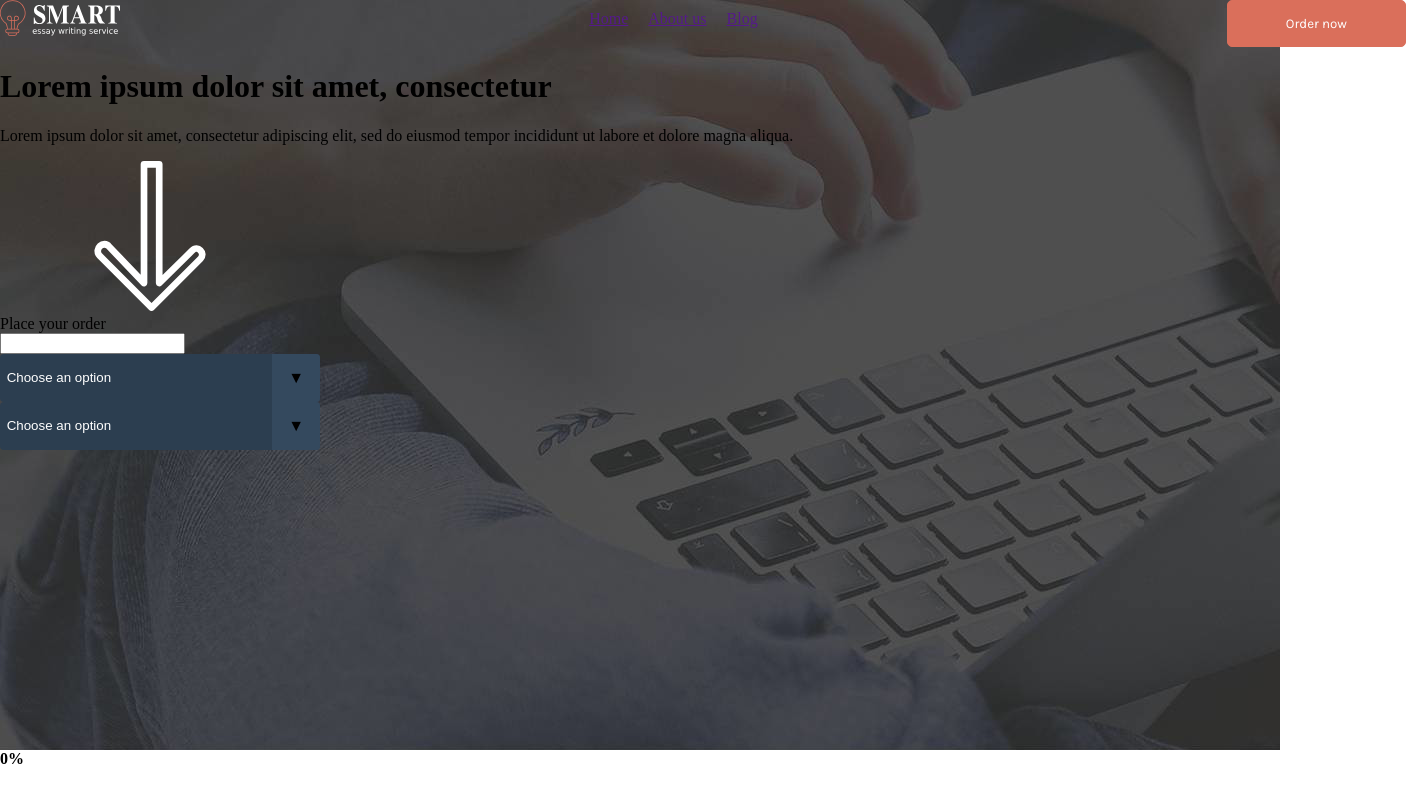
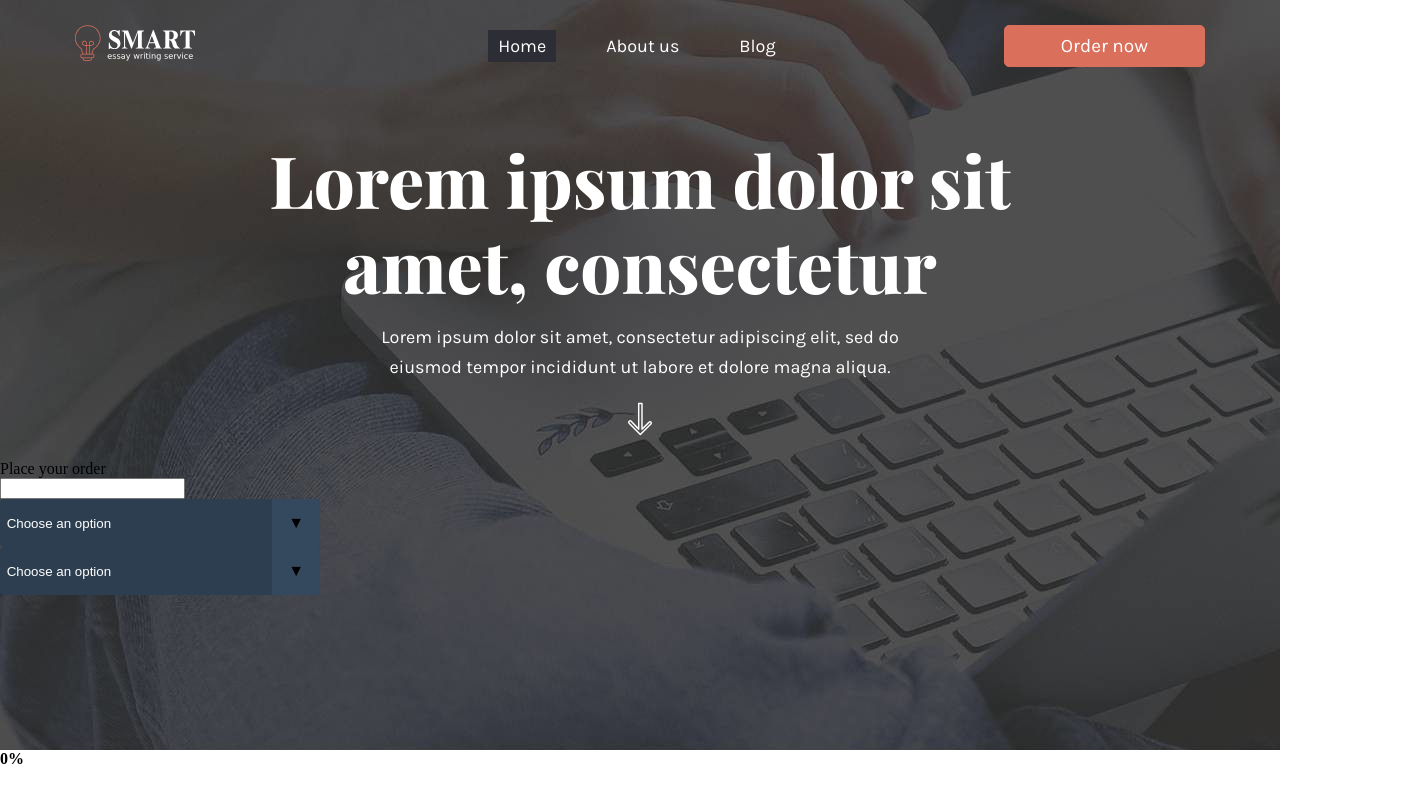
Before and after one commit to RaptorII/smartpluss.loc, a website: page src/index.njk in a window 1280 px wide. Shown: the whole page, 1406 px wide, since content can reach past the window. Drawn offline with nearby package versions, Linux system fonts and the light colour scheme; files that its build step writes are made by us from their sources; files whose address does not match are found by name.

Commit message:
work at main

```diff
--- a/src/less/_variables.less
+++ b/src/less/_variables.less
@@ -1,6 +1,9 @@
+// colors
 @color-orange: #da6f5b;
-@color-white: #ffffff;
+@color-white: #fff;
+@colo-black: #000;
 
+//fonts
 @font-karla: "Karla", sans-serif;
 @font-play: "PlayfairDisplay", sans-serif;
 
--- a/src/less/main.less
+++ b/src/less/main.less
@@ -9,3 +9,5 @@
 @import 'parts/_header';
 @import 'parts/_buttons';
 @import 'parts/_select';
+@import 'parts/_menu';
+@import 'parts/_main-txt';
--- a/src/less/parts/_base.less
+++ b/src/less/parts/_base.less
@@ -3,3 +3,7 @@ body {
   overflow-x: hidden;
   margin: 0 auto;
 }
+
+a {
+  text-decoration: none;
+}
--- a/src/less/parts/_buttons.less
+++ b/src/less/parts/_buttons.less
@@ -2,15 +2,24 @@
   border: 1px solid @color-orange;
   border-radius: 5px;
   background-color: @color-orange;
-  padding: 15px 58px;
+  padding: 9px 56px;
   color: @color-white;
   font-weight: 400;
+  font-size: 19px;
   font-family: @font-karla;
+  transition: @trans-main;
+  &:hover {
+    cursor: pointer;
+    border: 1px solid @color-orange;
+    background-color: transparent;
+    border-radius: 5px;
+    transition: @trans-main;
+  }
 }
 
 .transparent-btn {
   border: 1px solid transparent;
   background-color: transparent;
   border-radius: 5px;
-  padding: 15px 58px;
+  padding: 9px 56px;
 }
--- a/src/less/parts/_header.less
+++ b/src/less/parts/_header.less
@@ -5,7 +5,8 @@
 
 .nav {
   margin: 0 auto;
-  width: 1406px;
+  padding-top: 25px;
+  width: 1130px;
   display: flex;
   justify-content: space-between;
 }
@@ -14,16 +15,3 @@
   width: 120px;
   height: 36px;
 }
-
-.menu {
-  display: flex;
-  .navigation {
-    list-style: none;
-    display: flex;
-    margin: 0;
-    padding: 0;
-    li {
-      padding: 10px;
-    }
-  }
-}
--- /dev/null
+++ b/src/less/parts/_main-form.less
@@ -0,0 +1,8 @@
+.main-form {
+  max-width: 1130px;
+  border-radius: 5px;
+  background-color: rgba(@colo-black,0.63);
+  &__head {
+
+  }
+}
--- /dev/null
+++ b/src/less/parts/_main-txt.less
@@ -0,0 +1,31 @@
+.main-txt {
+  &__head {
+    max-width: 750px;
+    font-size: 72px;
+    color: @color-white;
+    font-weight: 700;
+    font-family: @font-play;
+    text-align: center;
+    margin: 70px auto 0 auto;
+    line-height: 85px;
+  }
+  &__sub {
+    font-size: 18px;
+    line-height: 30px;
+    color: @color-white;
+    font-weight: 400;
+    font-family: @font-karla;
+    text-align: center;
+    max-width: 550px;
+    margin: 15px auto 0 auto;
+  }
+  &__arrow {
+    margin: 0 auto;
+    width: 24px;
+    .arrow-down {
+      width: 24px;
+      height: 34px;
+      margin: 20px auto;
+    }
+  }
+}
--- /dev/null
+++ b/src/less/parts/_menu.less
@@ -0,0 +1,43 @@
+
+
+.menu {
+  display: flex;
+
+  .navigation {
+    list-style: none;
+    display: flex;
+    margin: 0;
+    padding: 0;
+    li {
+      padding: 10px;
+      & + li {
+        padding-left: 30px;
+      }
+      a {
+        font-size: 18px;
+        color: @color-white;
+        font-weight: 400;
+        font-family: @font-karla;
+        transition: @trans-main;
+        padding: 5px 10px;
+        &:hover {
+          padding: 5px 10px;
+          background: #2d2d35;
+          transition: @trans-main;
+        }
+        &.active {
+          padding: 5px 10px;
+          background: #2d2d35;
+          transition: @trans-main;
+        }
+      }
+
+    }
+  }
+}
+
+@media screen and (min-width: 990px) {
+  .menu {
+    margin-left: 75px;
+  }
+}
--- a/src/njk/layout/main.njk
+++ b/src/njk/layout/main.njk
@@ -46,10 +46,10 @@
     <script src="js/slick.min.js"></script>
     <script src="js/slick.config.js"></script>
     <script src="js/template.js"></script>
-   {# <script src="js/scrollmagick/ScrollMagic.min.js"></script>
+    <script src="js/scrollmagick/ScrollMagic.min.js"></script>
     <script src="js/scrollmagick/jquery.ScrollMagic.min.js"></script>
     <script src="js/scrollmagick/animation.gsap.min.js"></script>
-    <script src="js/scrollmagick/debug.addIndicators.min.js"></script>#}
+    <script src="js/scrollmagick/debug.addIndicators.min.js"></script>
 
 </body>
 </html>
```
Also changed, not shown: build/css/style.css, build/index.html, 1 other file.
